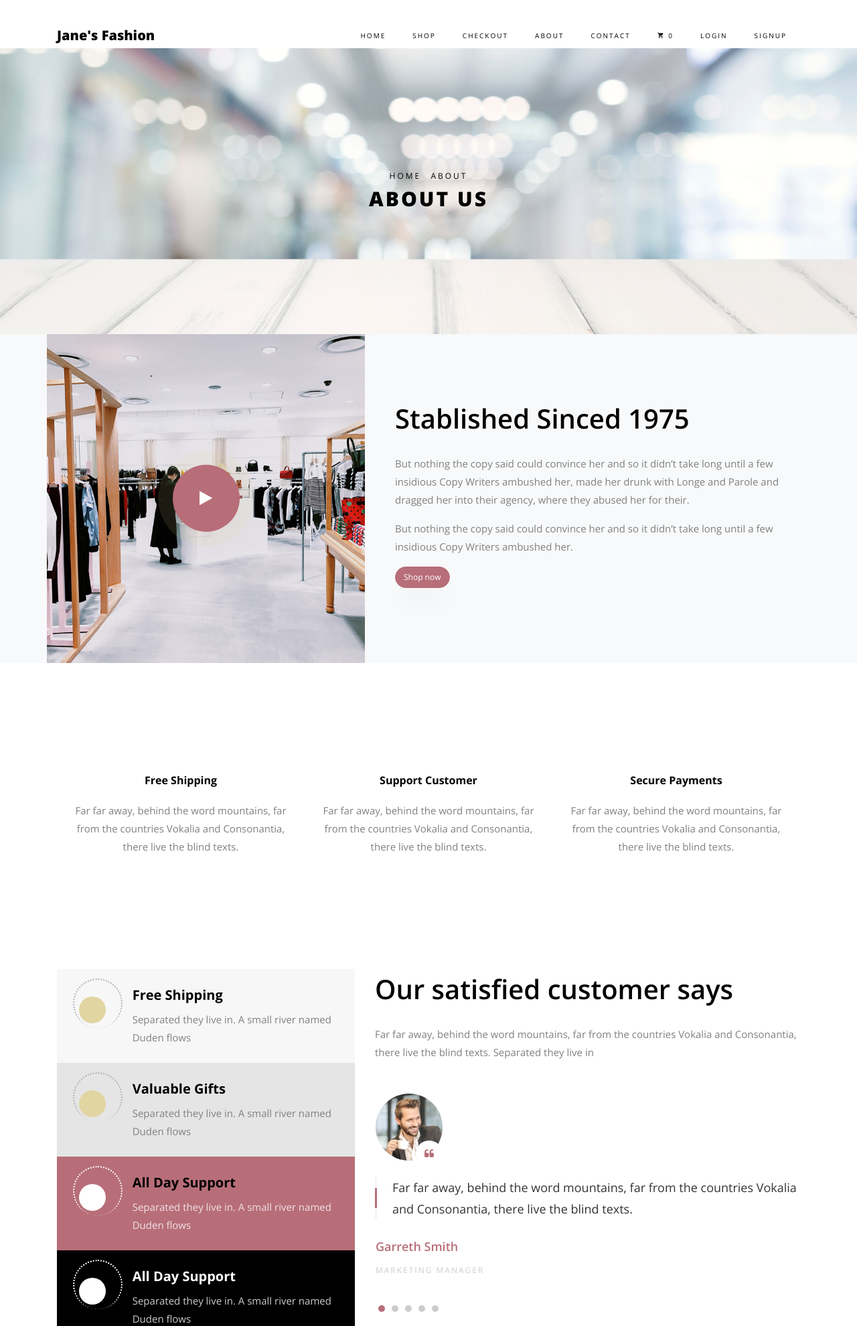
After one commit to usmanaliyu/janes_django, a Django app: page /about/ in a window 1280 px wide. The commit adds this page. Shown: the top 1980 px of the page at 67% size. Run offline with Django 3.2, Linux system fonts and the light colour scheme; some libraries are stand-ins or nearby versions; some web fonts are replaced.

Commit message:
almost done

```diff
--- a/core/urls.py
+++ b/core/urls.py
@@ -12,7 +12,9 @@ from .views import (
     RequestRefundView,
     ShopView,
     Search,
-    CategoryView
+    CategoryView,
+    AboutView,
+    ContactView
 )
 
 app_name = 'core'
@@ -32,4 +34,6 @@ urlpatterns = [
     path('request-refund/', RequestRefundView.as_view(), name='request-refund'),
     path('search/', Search, name='search'),
     path('category/<str:category_slug>/', CategoryView, name='categoryview'),
+    path('about/', AboutView, name='about'),
+    path('contact/', ContactView, name='contact')
 ]
--- a/core/views.py
+++ b/core/views.py
@@ -552,3 +552,9 @@ def CategoryView(request,category_slug):
         'category':category
     }
     return render(request,'categoryview.html',content)
+
+def AboutView(request):
+    return render(request, 'about.html')
+
+def ContactView(request):
+    return render(request, 'contact.html')
--- /dev/null
+++ b/templates/about.html
@@ -0,0 +1,284 @@
+{% extends 'base.html' %}
+{% load static %}
+
+{% block content %}
+<div class="hero-wrap hero-bread" style="background-image: url('images/bg_6.jpg');">
+    <div class="container">
+        <div class="row no-gutters slider-text align-items-center justify-content-center">
+            <div class="col-md-9 ftco-animate text-center">
+                <p class="breadcrumbs"><span class="mr-2"><a href="index.html">Home</a></span> <span>About</span></p>
+                <h1 class="mb-0 bread">About Us</h1>
+            </div>
+        </div>
+    </div>
+</div>
+
+
+
+<section class="ftco-section ftco-no-pb ftco-no-pt bg-light">
+    <div class="container">
+        <div class="row">
+            <div class="col-md-5 p-md-5 img img-2 d-flex justify-content-center align-items-center"
+                style="background-image: url(images/about.jpg);">
+                <a href="https://vimeo.com/45830194"
+                    class="icon popup-vimeo d-flex justify-content-center align-items-center">
+                    <span class="icon-play"></span>
+                </a>
+            </div>
+            <div class="col-md-7 py-md-5 wrap-about pb-md-5 ftco-animate">
+                <div class="heading-section-bold mb-4 mt-md-5">
+                    <div class="ml-md-0">
+                        <h2 class="mb-4">Stablished Sinced 1975</h2>
+                    </div>
+                </div>
+                <div class="pb-md-5 pb-4">
+                    <p>But nothing the copy said could convince her and so it didn’t take long until a few insidious
+                        Copy Writers ambushed her, made her drunk with Longe and Parole and dragged her into their
+                        agency, where they abused her for their.</p>
+                    <p>But nothing the copy said could convince her and so it didn’t take long until a few insidious
+                        Copy Writers ambushed her.</p>
+                    <p><a href="#" class="btn btn-primary">Shop now</a></p>
+                </div>
+            </div>
+        </div>
+    </div>
+</section>
+
+
+
+<section class="ftco-section ftco-no-pt ftco-no-pb">
+    <div class="container">
+        <div class="row no-gutters ftco-services">
+            <div class="col-lg-4 text-center d-flex align-self-stretch ftco-animate">
+                <div class="media block-6 services p-4 py-md-5">
+                    <div class="icon d-flex justify-content-center align-items-center mb-4">
+                        <span class="flaticon-bag"></span>
+                    </div>
+                    <div class="media-body">
+                        <h3 class="heading">Free Shipping</h3>
+                        <p>Far far away, behind the word mountains, far from the countries Vokalia and Consonantia,
+                            there live the blind texts.</p>
+                    </div>
+                </div>
+            </div>
+            <div class="col-lg-4 text-center d-flex align-self-stretch ftco-animate">
+                <div class="media block-6 services p-4 py-md-5">
+                    <div class="icon d-flex justify-content-center align-items-center mb-4">
+                        <span class="flaticon-customer-service"></span>
+                    </div>
+                    <div class="media-body">
+                        <h3 class="heading">Support Customer</h3>
+                        <p>Far far away, behind the word mountains, far from the countries Vokalia and Consonantia,
+                            there live the blind texts.</p>
+                    </div>
+                </div>
+            </div>
+            <div class="col-lg-4 text-center d-flex align-self-stretch ftco-animate">
+                <div class="media block-6 services p-4 py-md-5">
+                    <div class="icon d-flex justify-content-center align-items-center mb-4">
+                        <span class="flaticon-payment-security"></span>
+                    </div>
+                    <div class="media-body">
+                        <h3 class="heading">Secure Payments</h3>
+                        <p>Far far away, behind the word mountains, far from the countries Vokalia and Consonantia,
+                            there live the blind texts.</p>
+                    </div>
+                </div>
+            </div>
+        </div>
+    </div>
+</section>
+
+<section class="ftco-section testimony-section">
+    <div class="container">
+        <div class="row">
+            <div class="col-lg-5">
+                <div class="services-flow">
+                    <div class="services-2 p-4 d-flex ftco-animate">
+                        <div class="icon">
+                            <span class="flaticon-bag"></span>
+                        </div>
+                        <div class="text">
+                            <h3>Free Shipping</h3>
+                            <p class="mb-0">Separated they live in. A small river named Duden flows</p>
+                        </div>
+                    </div>
+                    <div class="services-2 p-4 d-flex ftco-animate">
+                        <div class="icon">
+                            <span class="flaticon-heart-box"></span>
+                        </div>
+                        <div class="text">
+                            <h3>Valuable Gifts</h3>
+                            <p class="mb-0">Separated they live in. A small river named Duden flows</p>
+                        </div>
+                    </div>
+                    <div class="services-2 p-4 d-flex ftco-animate">
+                        <div class="icon">
+                            <span class="flaticon-payment-security"></span>
+                        </div>
+                        <div class="text">
+                            <h3>All Day Support</h3>
+                            <p class="mb-0">Separated they live in. A small river named Duden flows</p>
+                        </div>
+                    </div>
+                    <div class="services-2 p-4 d-flex ftco-animate">
+                        <div class="icon">
+                            <span class="flaticon-customer-service"></span>
+                        </div>
+                        <div class="text">
+                            <h3>All Day Support</h3>
+                            <p class="mb-0">Separated they live in. A small river named Duden flows</p>
+                        </div>
+                    </div>
+                </div>
+            </div>
+            <div class="col-lg-7">
+                <div class="heading-section ftco-animate mb-5">
+                    <h2 class="mb-4">Our satisfied customer says</h2>
+                    <p>Far far away, behind the word mountains, far from the countries Vokalia and Consonantia, there
+                        live the blind texts. Separated they live in</p>
+                </div>
+                <div class="carousel-testimony owl-carousel ftco-animate">
+                    <div class="item">
+                        <div class="testimony-wrap">
+                            <div class="user-img mb-4" style="background-image: url(images/person_1.jpg)">
+                                <span class="quote d-flex align-items-center justify-content-center">
+                                    <i class="icon-quote-left"></i>
+                                </span>
+                            </div>
+                            <div class="text">
+                                <p class="mb-4 pl-4 line">Far far away, behind the word mountains, far from the
+                                    countries Vokalia and Consonantia, there live the blind texts.</p>
+                                <p class="name">Garreth Smith</p>
+                                <span class="position">Marketing Manager</span>
+                            </div>
+                        </div>
+                    </div>
+                    <div class="item">
+                        <div class="testimony-wrap">
+                            <div class="user-img mb-4" style="background-image: url(images/person_2.jpg)">
+                                <span class="quote d-flex align-items-center justify-content-center">
+                                    <i class="icon-quote-left"></i>
+                                </span>
+                            </div>
+                            <div class="text">
+                                <p class="mb-4 pl-4 line">Far far away, behind the word mountains, far from the
+                                    countries Vokalia and Consonantia, there live the blind texts.</p>
+                                <p class="name">Garreth Smith</p>
+                                <span class="position">Interface Designer</span>
+                            </div>
+                        </div>
+                    </div>
+                    <div class="item">
+                        <div class="testimony-wrap">
+                            <div class="user-img mb-4" style="background-image: url(images/person_3.jpg)">
+                                <span class="quote d-flex align-items-center justify-content-center">
+                                    <i class="icon-quote-left"></i>
+                                </span>
+                            </div>
+                            <div class="text">
+                                <p class="mb-4 pl-4 line">Far far away, behind the word mountains, far from the
+                                    countries Vokalia and Consonantia, there live the blind texts.</p>
+                                <p class="name">Garreth Smith</p>
+                                <span class="position">UI Designer</span>
+                            </div>
+                        </div>
+                    </div>
+                    <div class="item">
+                        <div class="testimony-wrap">
+                            <div class="user-img mb-4" style="background-image: url(images/person_1.jpg)">
+                                <span class="quote d-flex align-items-center justify-content-center">
+                                    <i class="icon-quote-left"></i>
+                                </span>
+                            </div>
+                            <div class="text">
+                                <p class="mb-4 pl-4 line">Far far away, behind the word mountains, far from the
+                                    countries Vokalia and Consonantia, there live the blind texts.</p>
+                                <p class="name">Garreth Smith</p>
+                                <span class="position">Web Developer</span>
+                            </div>
+                        </div>
+                    </div>
+                    <div class="item">
+                        <div class="testimony-wrap">
+                            <div class="user-img mb-4" style="background-image: url(images/person_1.jpg)">
+                                <span class="quote d-flex align-items-center justify-content-center">
+                                    <i class="icon-quote-left"></i>
+                                </span>
+                            </div>
+                            <div class="text">
+                                <p class="mb-4 pl-4 line">Far far away, behind the word mountains, far from the
+                                    countries Vokalia and Consonantia, there live the blind texts.</p>
+                                <p class="name">Garreth Smith</p>
+                                <span class="position">System Analyst</span>
+                            </div>
+                        </div>
+                    </div>
+                </div>
+            </div>
+        </div>
+    </div>
+</section>
+
+
+
+
+
+
+<section class="ftco-gallery">
+
+    <div class="container-fluid px-0">
+        <div class="row no-gutters">
+            <div class="col-md-4 col-lg-2 ftco-animate">
+                <a href="images/gallery-1.jpg" class="gallery image-popup img d-flex align-items-center"
+                    style="background-image: url(images/gallery-1.jpg);">
+                    <div class="icon mb-4 d-flex align-items-center justify-content-center">
+                        <span class="icon-instagram"></span>
+                    </div>
+                </a>
+            </div>
+            <div class="col-md-4 col-lg-2 ftco-animate">
+                <a href="images/gallery-2.jpg" class="gallery image-popup img d-flex align-items-center"
+                    style="background-image: url(images/gallery-2.jpg);">
+                    <div class="icon mb-4 d-flex align-items-center justify-content-center">
+                        <span class="icon-instagram"></span>
+                    </div>
+                </a>
+            </div>
+            <div class="col-md-4 col-lg-2 ftco-animate">
+                <a href="images/gallery-3.jpg" class="gallery image-popup img d-flex align-items-center"
+                    style="background-image: url(images/gallery-3.jpg);">
+                    <div class="icon mb-4 d-flex align-items-center justify-content-center">
+                        <span class="icon-instagram"></span>
+                    </div>
+                </a>
+            </div>
+            <div class="col-md-4 col-lg-2 ftco-animate">
+                <a href="images/gallery-4.jpg" class="gallery image-popup img d-flex align-items-center"
+                    style="background-image: url(images/gallery-4.jpg);">
+                    <div class="icon mb-4 d-flex align-items-center justify-content-center">
+                        <span class="icon-instagram"></span>
+                    </div>
+                </a>
+            </div>
+            <div class="col-md-4 col-lg-2 ftco-animate">
+                <a href="images/gallery-5.jpg" class="gallery image-popup img d-flex align-items-center"
+                    style="background-image: url(images/gallery-5.jpg);">
+                    <div class="icon mb-4 d-flex align-items-center justify-content-center">
+                        <span class="icon-instagram"></span>
+                    </div>
+                </a>
+            </div>
+            <div class="col-md-4 col-lg-2 ftco-animate">
+                <a href="images/gallery-6.jpg" class="gallery image-popup img d-flex align-items-center"
+                    style="background-image: url(images/gallery-6.jpg);">
+                    <div class="icon mb-4 d-flex align-items-center justify-content-center">
+                        <span class="icon-instagram"></span>
+                    </div>
+                </a>
+            </div>
+        </div>
+    </div>
+</section>
+
+{% endblock %}
--- a/templates/navbar.html
+++ b/templates/navbar.html
@@ -14,8 +14,8 @@
         <li class="nav-item active"><a href="/" class="nav-link">Home</a></li>
         <li class="nav-item"><a href="/shop" class="nav-link">Shop</a></li>
         <li class="nav-item"><a href="/checkout" class="nav-link">Checkout</a></li>
-        <li class="nav-item"><a href="" class="nav-link">About</a></li>
-        <li class="nav-item"><a href="" class="nav-link">Contact</a></li>
+        <li class="nav-item"><a href="/about" class="nav-link">About</a></li>
+        <li class="nav-item"><a href="/contact" class="nav-link">Contact</a></li>
 
         <li class="nav-item"><a href="{% url 'core:order-summary' %}" class="nav-link">
             <span class="icon-shopping_cart"></span>
```
Also changed, not shown: core/models.py (+4 -4 lines), templates/contact.html (added, +75 -0 lines), templates/home.html (+5 -78 lines), templates/order_snippet.html (+4 -3 lines), templates/order_summary.html (+6 -2 lines), templates/search.html (+16 -10 lines), templates/shop.html (+7 -3 lines), core/migrations/0002_auto_20200530_2111.py (added), core/migrations/0003_auto_20200530_2113.py (added), db.sqlite3.
